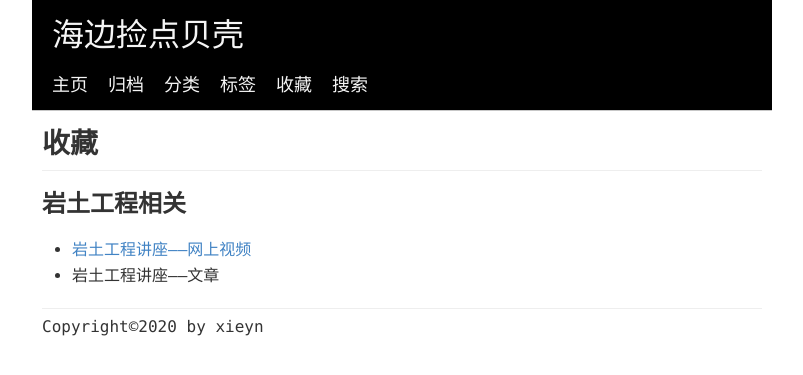
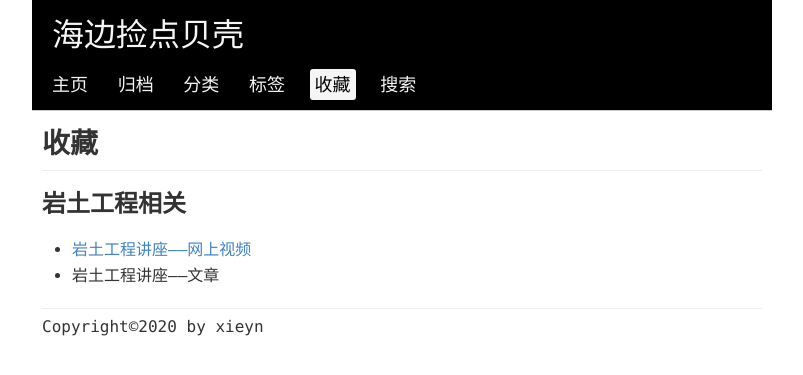
Before and after one commit to xienotes/xienotes.github.io, a Jekyll site: the page built from collections.md, in a window 1280 px wide. Shown: the top 375 px of the page, without its empty margins (238-1041 px from the left). Built offline with Jekyll 4.4.1, drawn with Linux system fonts in a browser that asks for light colours.

Commit message:
add active navigation items

```diff
--- a/_includes/header.html
+++ b/_includes/header.html
@@ -2,9 +2,16 @@
     <div class="site-name">
         <a class="site-name-text" href='{{ site.baseurl }}/'>{{ site.name }}</a>
     </div>
-    <nav class="header-navigation" id="nav-bar">
+    <nav class="header-navigation">
         {%- for navitem in site.navigation -%}
-            <a class="nav-item" href='{{ site.baseurl }}{{ navitem.url }}'>{{ navitem.name | strip }}</a>
+            {% if forloop.first %}
+                {% assign currentUrl = page.url %}
+            {% else %}
+                {% assign currentUrl = page.url | append: ".html"%}
+            {% endif %}
+            <span class="nav-item">
+                <a  href='{{ navitem.url }}' {% if currentUrl == navitem.url %}class="active"{% endif %}>{{ navitem.name | strip }}</a>
+            </span>
         {%- endfor -%}
     </nav>
 </header>
--- a/assets/css/shared.css
+++ b/assets/css/shared.css
@@ -163,19 +163,30 @@ table tr td:last-child {
     margin-left: 10px;
     margin-bottom: 10px;
 }
-.nav-item {
+
+ul.nav-list {
+    list-style-type: none;
+}
+.nav-item a{
     color: whitesmoke;
     font-size: large;
     text-decoration: none;
     padding: 5px;
     margin: 5px;
 }
-.nav-item:hover {
+.nav-item a:hover {
     color: black;
     background-color: whitesmoke;
     text-decoration: none;
     border-radius: 3px;
 }
+.nav-item a.active {
+    color: black;
+    background-color: whitesmoke;
+    text-decoration: none;
+    border-radius: 3px;
+}
+
 .container {
     padding-left: 0px;
     padding-right: 0px;
--- a/search.json
+++ b/search.json
@@ -6,7 +6,6 @@
   {{ post.content | jsonify | strip_html | escape | strip_newlines | replace: "\n", "" | replace: "\", "" | replace: "{","" | replace: "&","" | replace: "@","" | replace:"$","" | replace: "%","" | replace: "  ","" | replace: " ","" }}
   {% endcapture %}
     {
-
       "title"    : "{{ post.title | escape }}",
       "url"      : "{{ site.baseurl }}{{ post.url }}",
       "category" : "{{ post.category }}",
```
